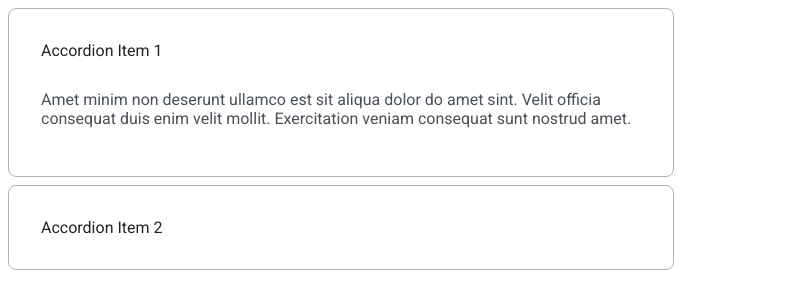
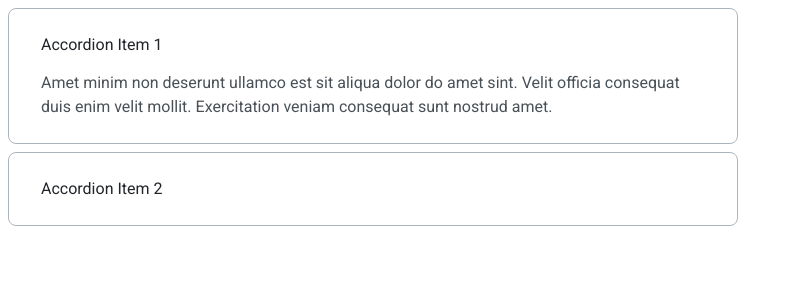
Before and after one commit to js-tasks-ru/htmlcss-20211021_ultimatevs, a website: page 03-lection1/02-accordion/index.html in a window 1280 px wide. Both pictures are taken after a click on the heading "Accordion Item 1". Shown: the whole page, without its empty margins (0-793 px from the left). Drawn offline with Linux system fonts and the light colour scheme.

Commit message:
solve disign problems

```diff
--- a/03-lection1/02-accordion/accordion.css
+++ b/03-lection1/02-accordion/accordion.css
@@ -1,26 +1,26 @@
 /* Стилизация аккордеона */
-.accordion {
-    font-size: 16px;
-    width: 600px;
+.accordion__item {
+    width: 730px;
     border: 1px solid var(--grey-3);
     border-radius: 8px;
-    padding: 32px;
+    padding: 24px 32px;
+    margin-bottom: 8px;
+    box-sizing: border-box;
 }
-
-.accordion-group__item {
-    margin-bottom: 8px;
-}
-
-.accordion-group__item:last-child {
+.accordion__item:last-child {
     margin-bottom: 0;
 }
 
-.accordion[open] .accordion__summary {
+.accordion__item[open] .accordion__summary {
     padding-bottom: 14px;
 }
 
 .accordion__summary {
     display: block;
+    font-style: normal;
+    font-weight: normal;
+    font-size: 16px;
+    line-height: 24px;
     color: var(--black);
     outline-style: none;
 }
@@ -31,4 +31,10 @@
 
 .accordion__text {
     color: var(--grey-4);
+    font-style: normal;
+    font-weight: normal;
+    font-size: 16px;
+    line-height: 24px;
+    width: 650px;
+    margin: 0;
 }
--- a/03-lection1/02-accordion/index.html
+++ b/03-lection1/02-accordion/index.html
@@ -6,13 +6,21 @@
         <link rel="stylesheet" href="./accordion.css">
     </head>
     <body>
-        <details class="accordion accordion-group__item">
+        <div class="accordion">
+
+            <details class="accordion__item">
                 <summary class="accordion__summary">Accordion Item 1</summary>
                 <p class="accordion__text">Amet minim non deserunt ullamco est sit aliqua dolor do amet sint. Velit officia
                 consequat duis enim velit mollit. Exercitation veniam consequat sunt nostrud amet.</p>
             </details>
-        <details class="accordion accordion-group__item">
+
+            <details class="accordion__item">
                 <summary class="accordion__summary">Accordion Item 2</summary>
+                <p class="accordion__text">Dune is a 1965 science fiction novel by American author Frank Herbert, originally
+                    published as two separate serials in Analog magazine. It tied with Roger Zelazny's This Immortal for
+                    the Hugo Award in 1966 and it won the inaugural Nebula Award for Best Novel.</p>
             </details>
+
+        </div>
     </body>
 </html>
```
Lines whose indentation alone changed are shown as unchanged.
